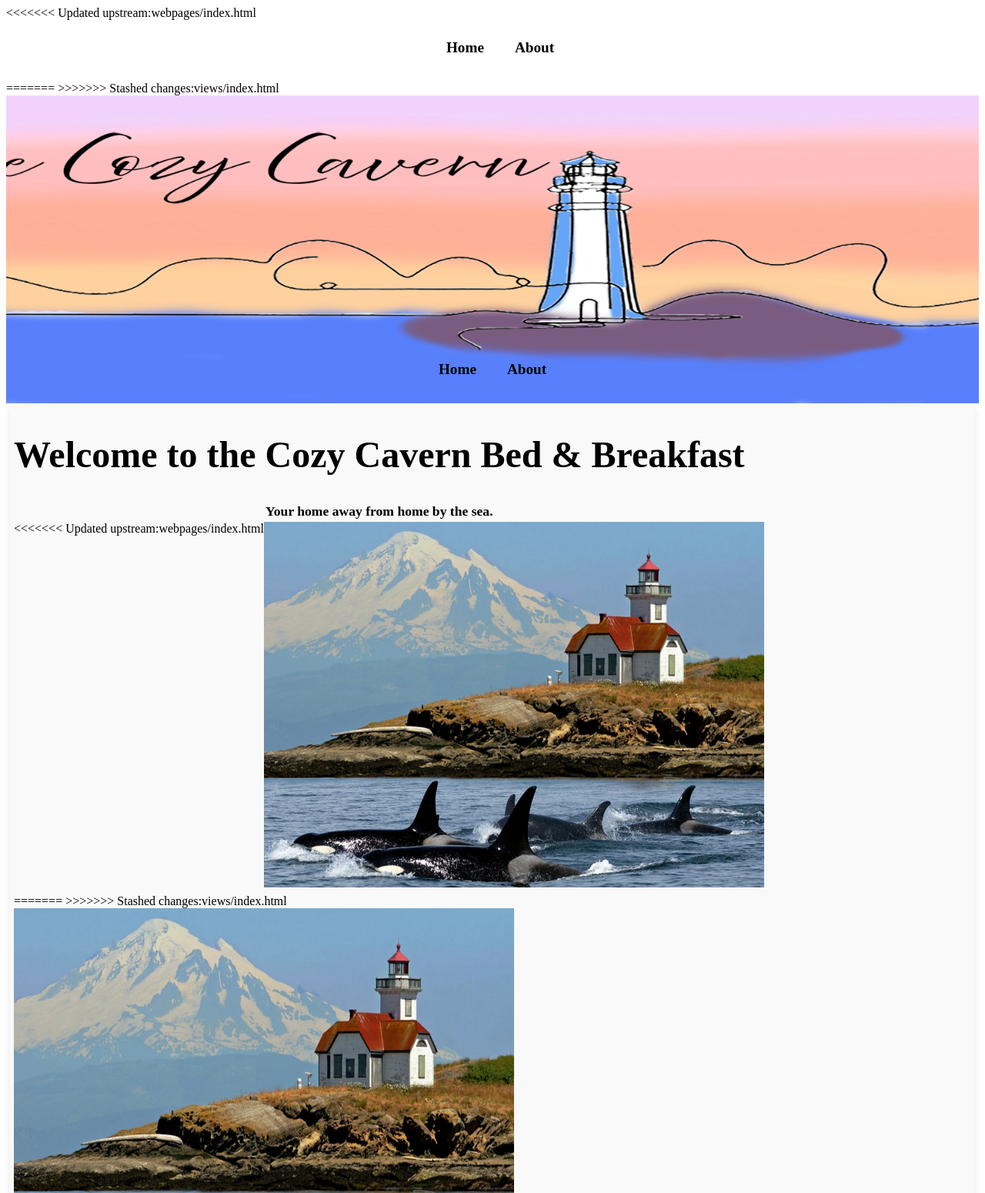
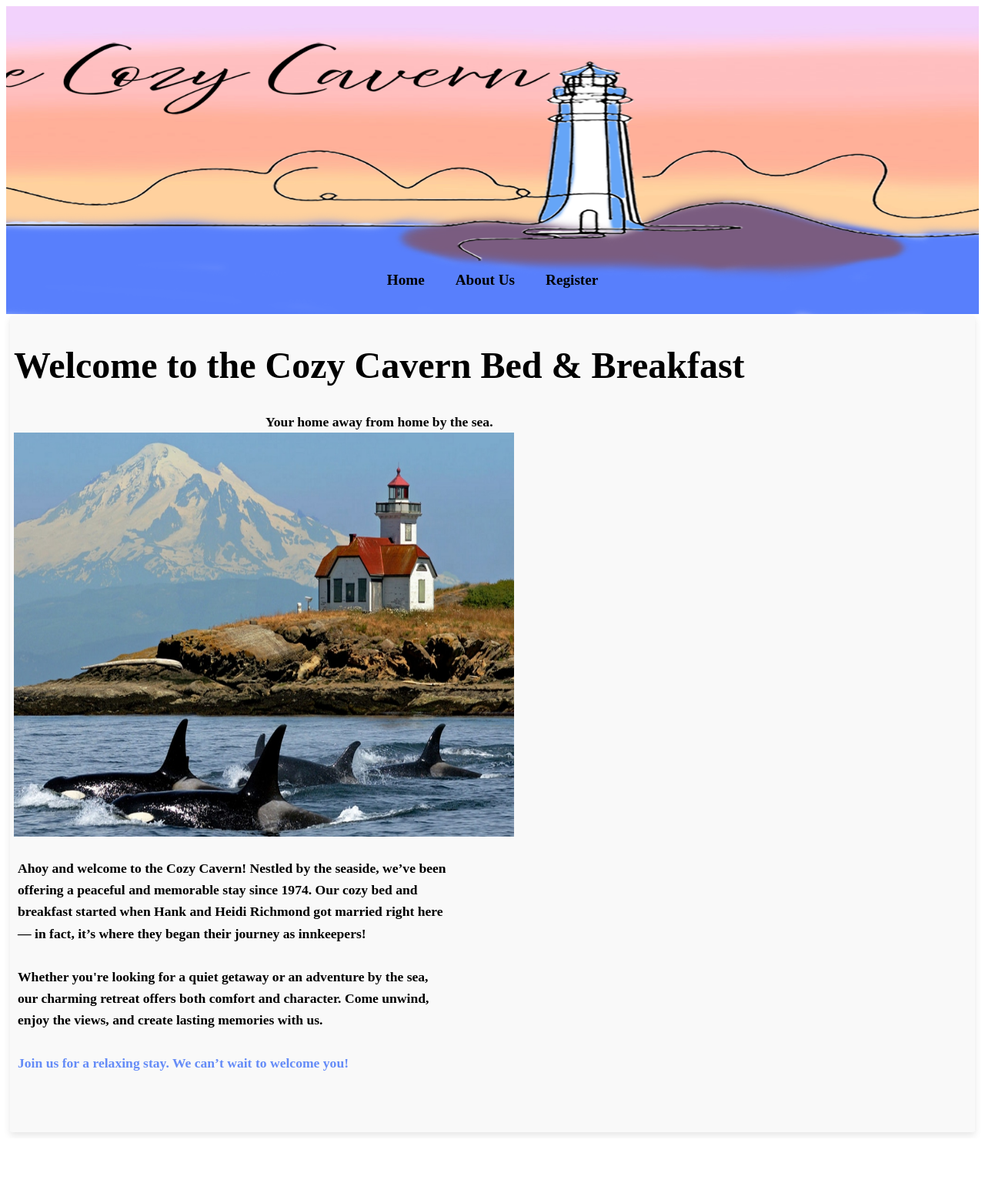
Before and after one commit to arerickson28/Moffat-Bay, a website: page views/index.html in a window 1280 px wide. Shown: the top 1550 px of the page at 77% size. After the commit the page ends 1479 px from the top, so only its background shows below. Drawn offline with Linux system fonts and the light colour scheme; a web font is replaced by a local one.

Commit message:
Solve merge conflict. Edit the div class 'navbar'

```diff
--- a/views/index.html
+++ b/views/index.html
@@ -31,20 +31,11 @@
 
 <body>
 
-<<<<<<< Updated upstream:webpages/index.html
-    <div class="navbar">
-        <a href="/">Home</a>
-        <a href="/about">About</a>
-        <!-- <a href="Book">Book Your Visit</a> -->
-    </div>
-=======
->>>>>>> Stashed changes:views/index.html
-
     <div class="title">
         <div class="navbar">
             <a href="../views/index.html">Home</a>
-            <a href="../views/About.html">About</a>
-            <!-- <a href="Book">Book Your Visit</a> -->
+            <a href="../views/About.html">About Us</a>
+            <a href="../registration.html">Register</a>
             <!-- <a href="contact-us.html">Contact Us</a> -->
         </div>
     </div>
@@ -58,12 +49,6 @@
         </div>
 
 
-<<<<<<< Updated upstream:webpages/index.html
-            <div class="Home-IMG1">
-                <img src="../public/images/Whales-and-lighthouse.jpg" alt="Whales and lighthouse" height="475px" width="650px">
-            </div>
-=======
->>>>>>> Stashed changes:views/index.html
             <div class="Home-second">
                 <div class="Home-IMG1">
                     <img src="../public/images/Whales-and-lighthouse.jpg" alt="Whales and lighthouse" height="525px" width="650px">
```
Also changed, not shown: views/About.html (+4 -13 lines).
